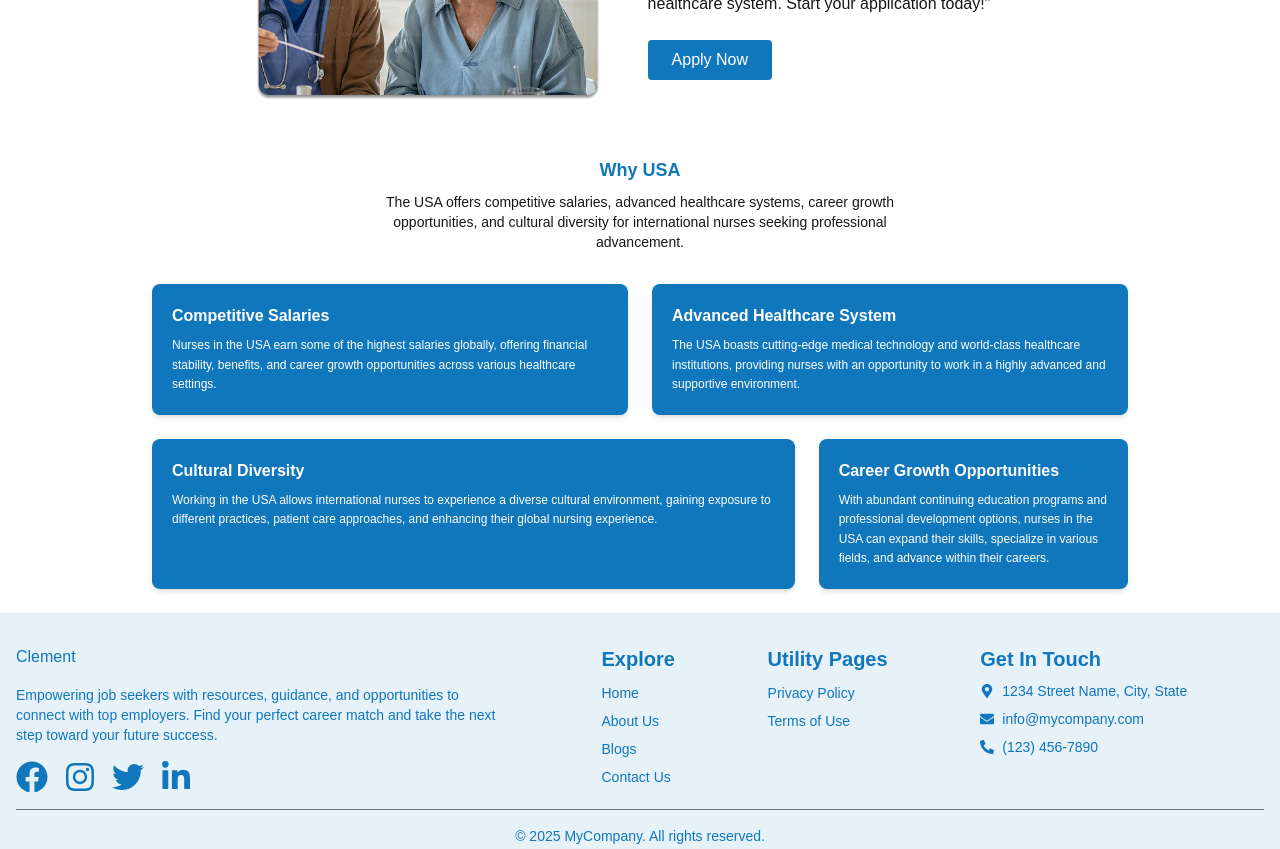
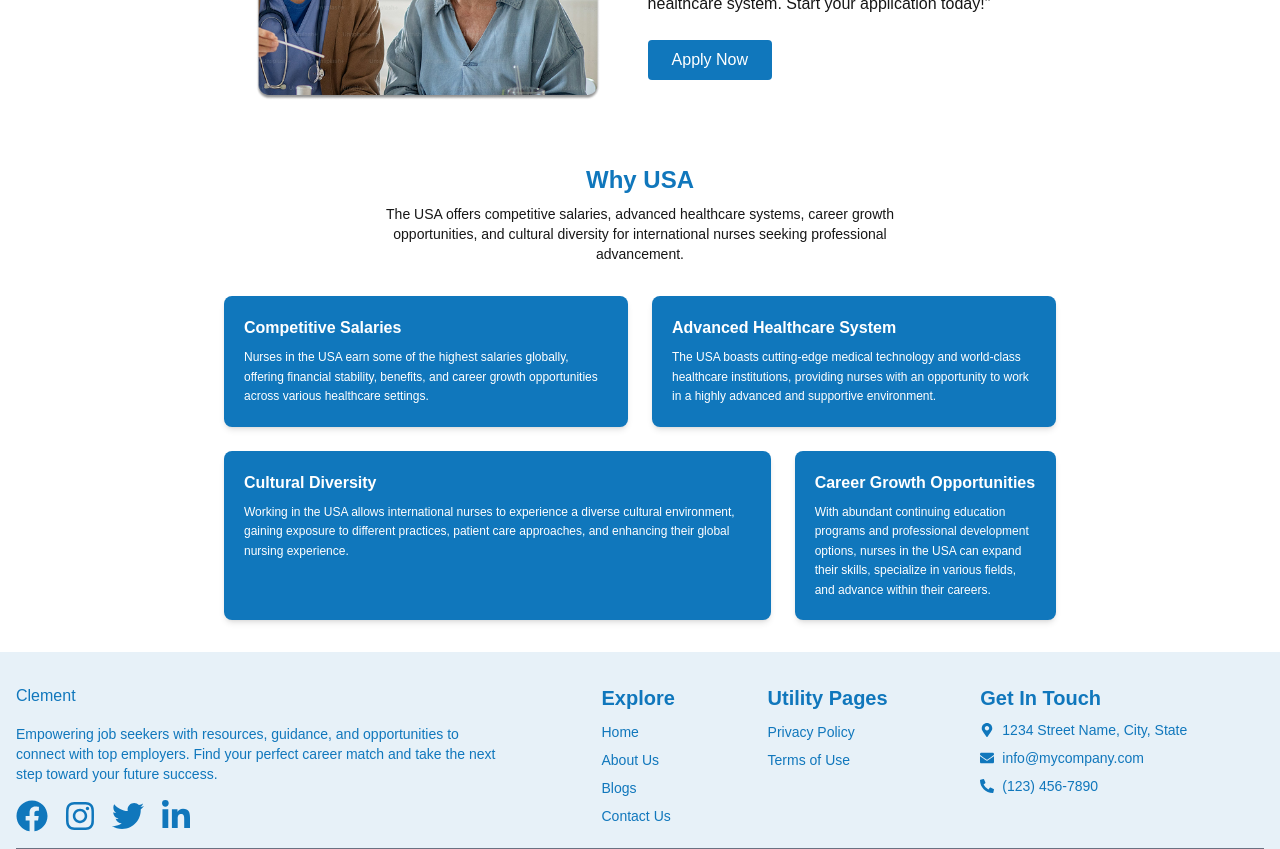
Before and after one commit to shejanNizam/healthcare-web, a Next.js app: page /international in a window 1280 px wide. Shown: the part 660-1509 px from the top of the page. Built offline with nearby package versions, Linux system fonts and the light colour scheme; what @ant-design/nextjs-registry would draw is missing.

Commit message:
international page full complete

```diff
--- a/src/app/international/page.tsx
+++ b/src/app/international/page.tsx
@@ -10,7 +10,7 @@ export default function International() {
       {/* Apply now part */}
 
       <div className="flex flex-col md:flex-row items-center justify-center px-4 md:px-24 xl:px-40 w-full py-8 ">
-        <div className="w-full md:w-[40%]  hidden md:block md:ml-24">
+        <div className="w-full md:w-[40%] hidden md:block md:ml-24 2xl:ml-48">
           <Image
             width={1000}
             height={1000}
@@ -31,7 +31,7 @@ export default function International() {
             today!&quot;
           </p>
           <Link href={`/apply-jobs`}>
-            <button className="mt-6 px-6 py-2 bg-primary text-white rounded cursor-pointer hover:bg-primary-dark transition-colors">
+            <button className="mt-6 px-6 py-2 bg-primary hover:bg-primary/80 text-white rounded cursor-pointer hover:bg-primary-dark transition-colors">
               Apply Now
             </button>
           </Link>
@@ -39,8 +39,8 @@ export default function International() {
       </div>
 
       {/* Why USA part */}
-      <div className="max-w-5xl mx-auto p-6">
-        <h2 className="text-center text-primary font-semibold text-lg mb-2">
+      <div className="max-w-5xl mx-auto p-6 px-4 md:px-24 xl:px-24 w-full py-8">
+        <h2 className="text-center text-2xl xl:text-3xll text-primary font-bold mb-2">
           Why USA
         </h2>
         <p className="text-center text-sm max-w-xl mx-auto mb-8">
```
